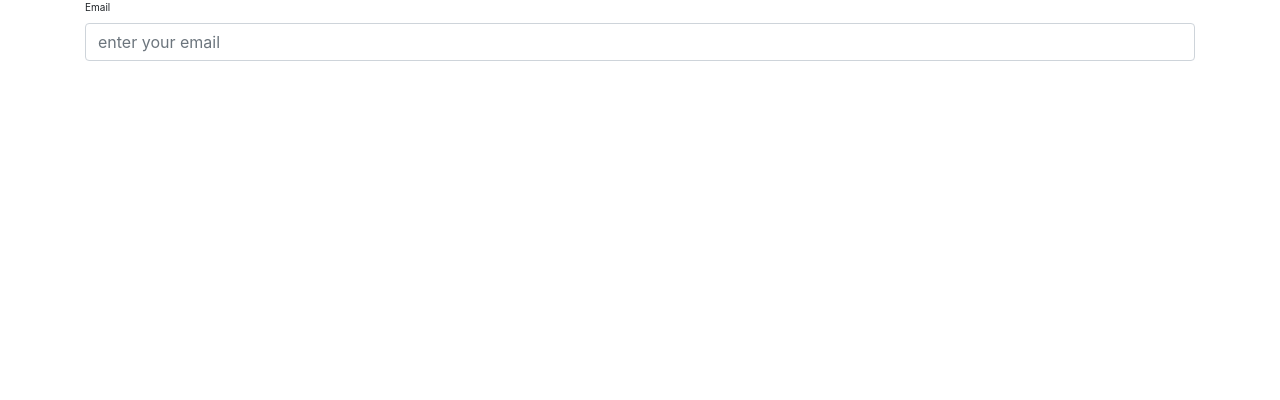
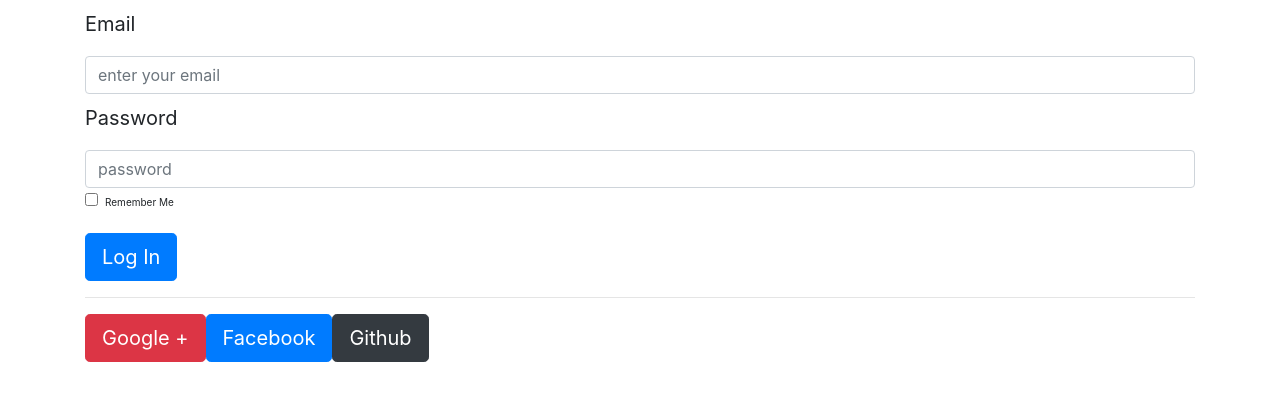
Before and after one commit to rafactor/people-connect, a React (Create React App) app in the folder client/: page /login in a window 1280 px wide. Shown: the top 400 px of the page. Built offline with nearby package versions, Linux system fonts and the light colour scheme; a web font is replaced by a local one.

Commit message:
refactor login screen

```diff
--- a/client/src/components/forms.js
+++ b/client/src/components/forms.js
@@ -36,8 +36,33 @@ export function Col({ size, children }) {
  export function TextInput(props) {
     return (
       <div>
-        <label htmlFor={props.id}>{props.label}</label>
-        <input className={`form-control ${props.additionalClasses}`} {...props} />
+        <label className="form-label col-form-label-lg" htmlFor={props.id}>{props.label}</label>
+        <input className={`form-control ${props.additionalClasses}`} {...props}/>
       </div>
     );
   }
+
+  export function Button(props) {
+    return (
+
+         <button className={`btn  btn-lg  ${props.additionalClasses}`} {...props}>
+                {props.label}
+          </button>
+
+    )
+  }
+
+
+  export function Check(props) {
+    return (
+      <div className="form-group form-check">
+        <input  type="checkbox"
+                className={`form-check-input ${props.additionalClasses}`}
+                id={props.id}/>
+        <label className="form-check-label col-form-label"
+               for={props.id}>
+               {props.label}
+        </label>
+      </div>
+    )
+  }
--- a/client/src/views/login.js
+++ b/client/src/views/login.js
@@ -1,6 +1,6 @@
 import React, { Component } from "react";
 import { Link } from "react-router-dom";
-import { Container, FormValidation, FormRow, Col, TextInput } from "../components/forms"
+import { Container, FormValidation, FormRow, Col, TextInput, Button, Check } from "../components/forms"
 
 export default class Login extends Component {
     render() {
@@ -16,9 +16,40 @@ export default class Login extends Component {
                                            placeholder="enter your email"
                                            additionalClasses="anotherclass"
                                            />
-                            </Col>
+                                <TextInput label="Password"
+                                           id="login-password-input"
+                                           type="password"
+                                           placeholder="password"
+                                           additionalClasses="anotherclass"
+                                           />
+                                <Check label="Remember Me"
+                                           id="login-check-remember"
+                                           type="password"
+                                           additionalClasses="anotherclass"
+                                           />
+                                </Col>
                         </FormRow>
+                            <Button
+                                label="Log In"
+                                type="submit"
+                                additionalClasses="btn-primary"/>
                     </FormValidation>
+                    <hr/>
+                    <Button
+                                label="Google +"
+                                type="button"
+                                additionalClasses="btn-primary btn-danger btn-login-with"/>
+
+                    <Button
+                                label="Facebook"
+                                type="button"
+                                additionalClasses="btn-primary btn-login-with"/>
+
+                    <Button
+                                label="Github"
+                                type="button"
+                                additionalClasses="btn-dark btn-login-with"/>
+
                 </Container>
                 {/* <form>
                 <div className="form-group">
```
